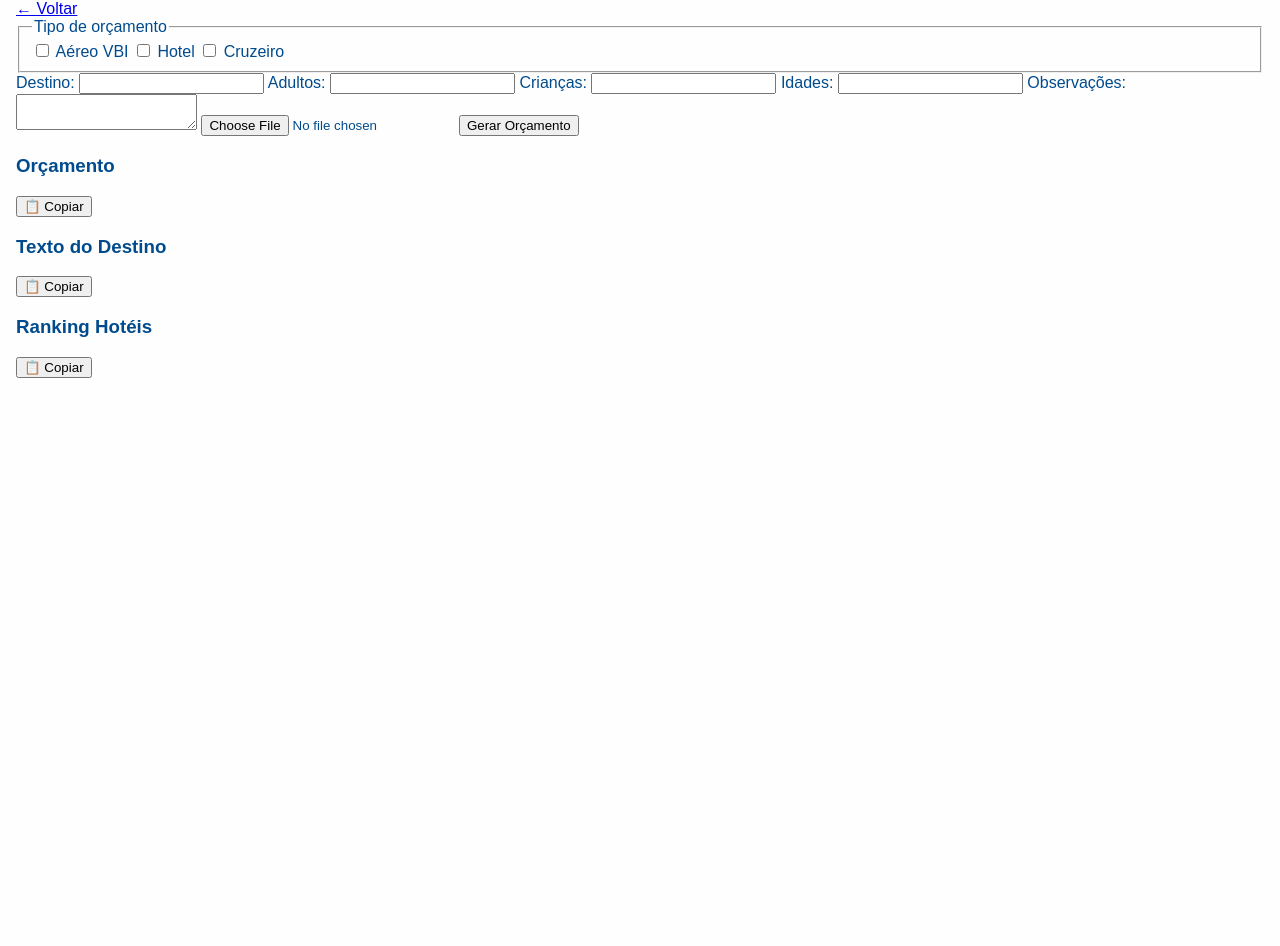
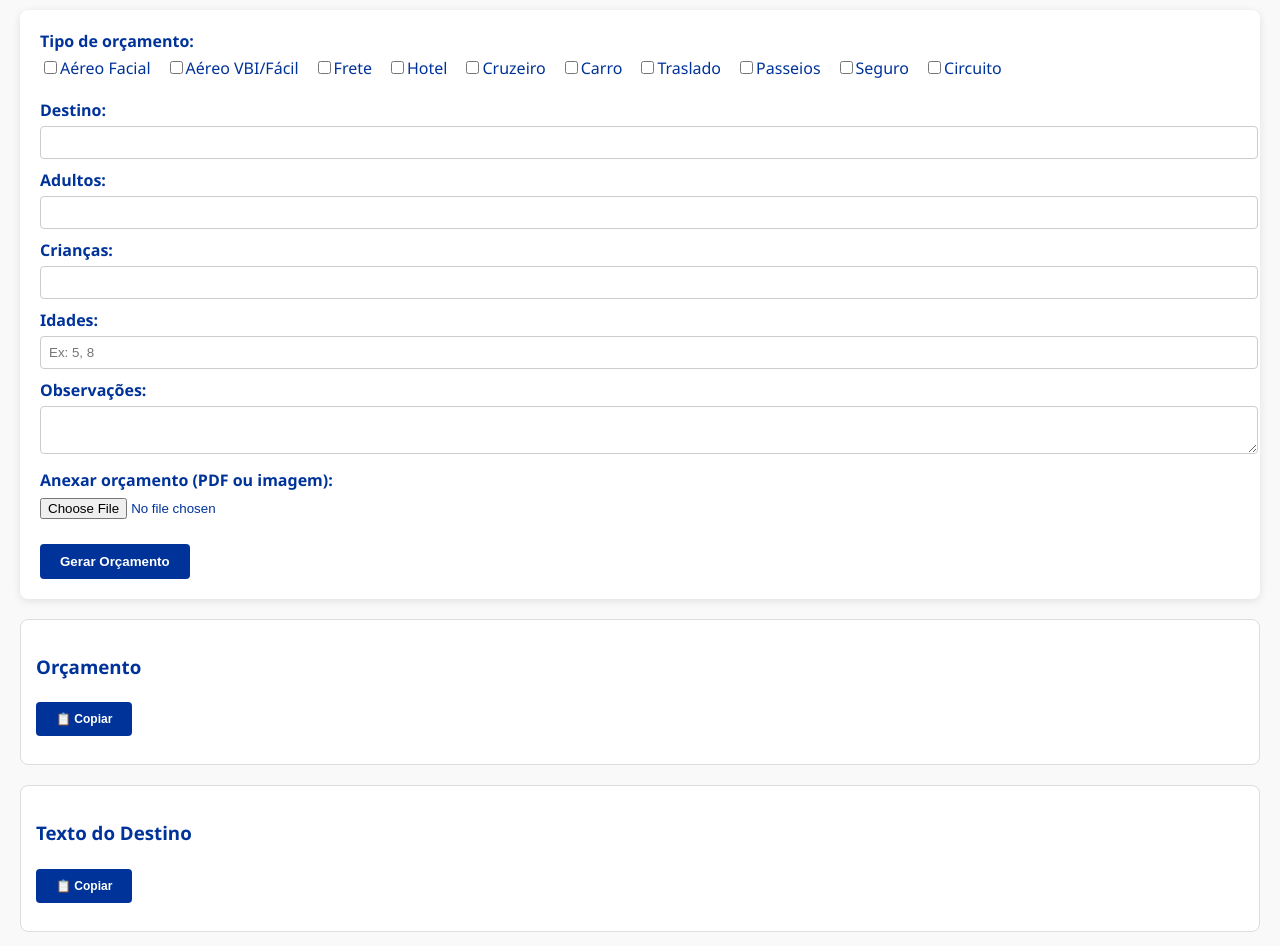
Before and after one commit to alessandrodiazrodrigues/cvc-itaqua-novo, a plain HTML site: page orcamentos.html in a window 1280 px wide. Shown: the part 96-1042 px from the top of the page. Before the commit the page ends 800 px from the top, so only its background shows below. Drawn offline with Linux system fonts and the light colour scheme.

Commit message:
orcamentos.html

```diff
--- a/orcamentos.html
+++ b/orcamentos.html
@@ -1,42 +1,158 @@
 <!DOCTYPE html>
-<html lang="pt-br">
+<html lang="pt-BR">
 <head>
-  <meta charset="UTF-8">
-  <meta name="viewport" content="width=device-width, initial-scale=1.0">
-  <title>Gerar Orçamento - CVC Itaqua</title>
-  <link rel="stylesheet" href="style.css">
+  <meta charset="UTF-8" />
+  <meta name="viewport" content="width=device-width, initial-scale=1.0" />
+  <title>Geração de Orçamento com IA</title>
+  <style>
+    body {
+      font-family: 'Segoe UI', sans-serif;
+      background-color: #f9f9f9;
+      margin: 0;
+      padding: 20px;
+      color: #003399;
+    }
+    h1 {
+      color: #003399;
+    }
+    form {
+      background-color: #fff;
+      padding: 20px;
+      border-radius: 8px;
+      box-shadow: 0 2px 8px rgba(0,0,0,0.1);
+      margin-bottom: 20px;
+    }
+    .form-section {
+      margin-bottom: 15px;
+    }
+    label {
+      font-weight: bold;
+      display: block;
+      margin-bottom: 5px;
+    }
+    input[type="text"],
+    input[type="number"],
+    textarea,
+    select {
+      width: 100%;
+      padding: 8px;
+      margin-bottom: 10px;
+      border: 1px solid #ccc;
+      border-radius: 4px;
+    }
+    input[type="file"] {
+      margin-bottom: 10px;
+    }
+    .checkbox-group {
+      display: flex;
+      flex-wrap: wrap;
+      gap: 15px;
+    }
+    .checkbox-group label {
+      display: flex;
+      align-items: center;
+      font-weight: normal;
+    }
+    .output-section {
+      background: #fff;
+      padding: 15px;
+      margin-top: 20px;
+      border: 1px solid #ddd;
+      border-radius: 8px;
+    }
+    button {
+      padding: 10px 20px;
+      background-color: #003399;
+      color: #fff;
+      border: none;
+      border-radius: 4px;
+      cursor: pointer;
+      font-weight: bold;
+    }
+    button:hover {
+      background-color: #002277;
+    }
+    .copiar {
+      font-size: 12px;
+      margin-top: 5px;
+    }
+  </style>
 </head>
 <body>
-  <header>
-    <h1>Geração de Orçamento com IA</h1>
-    <a href="index.html">← Voltar</a>
-  </header>
-  <main>
-    <form id="orcamentoForm">
-      <fieldset>
-        <legend>Tipo de orçamento</legend>
-        <label><input type="checkbox" name="tipo" value="aereo_vbi"> Aéreo VBI</label>
-        <label><input type="checkbox" name="tipo" value="hotel"> Hotel</label>
-        <label><input type="checkbox" name="tipo" value="cruzeiro"> Cruzeiro</label>
-      </fieldset>
+  <h1>Geração de Orçamento com IA</h1>
+
+  <form onsubmit="gerarOrcamento(); return false;">
+    <div class="form-section">
+      <label>Tipo de orçamento:</label>
+      <div class="checkbox-group">
+        <label><input type="checkbox" name="tipo" value="Aéreo Facial"> Aéreo Facial</label>
+        <label><input type="checkbox" name="tipo" value="Aéreo VBI/Fácil"> Aéreo VBI/Fácil</label>
+        <label><input type="checkbox" name="tipo" value="Frete"> Frete</label>
+        <label><input type="checkbox" name="tipo" value="Hotel"> Hotel</label>
+        <label><input type="checkbox" name="tipo" value="Cruzeiro"> Cruzeiro</label>
+        <label><input type="checkbox" name="tipo" value="Carro"> Carro</label>
+        <label><input type="checkbox" name="tipo" value="Traslado"> Traslado</label>
+        <label><input type="checkbox" name="tipo" value="Passeios"> Passeios</label>
+        <label><input type="checkbox" name="tipo" value="Seguro"> Seguro</label>
+        <label><input type="checkbox" name="tipo" value="Circuito"> Circuito</label>
+      </div>
+    </div>
+
+    <div class="form-section">
       <label>Destino:</label>
-      <input type="text" name="destino">
+      <input type="text" id="destino" required />
       <label>Adultos:</label>
-      <input type="number" name="adultos">
+      <input type="number" id="adultos" required />
       <label>Crianças:</label>
-      <input type="number" name="criancas">
+      <input type="number" id="criancas" />
       <label>Idades:</label>
-      <input type="text" name="idades_criancas">
+      <input type="text" id="idades" placeholder="Ex: 5, 8" />
       <label>Observações:</label>
-      <textarea name="observacoes"></textarea>
-      <input type="file" accept="image/*,.pdf">
-      <button type="submit">Gerar Orçamento</button>
-    </form>
-    <section id="resultados">
-      <h3>Orçamento</h3><pre id="orcamentoIA"></pre><button onclick="copiar('orcamentoIA')">📋 Copiar</button>
-      <h3>Texto do Destino</h3><pre id="textoDestino"></pre><button onclick="copiar('textoDestino')">📋 Copiar</button>
-      <h3>Ranking Hotéis</h3><pre id="rankingHoteis"></pre><button onclick="copiar('rankingHoteis')">📋 Copiar</button>
-    </section>
-  </main>
+      <textarea id="observacoes"></textarea>
+      <label>Anexar orçamento (PDF ou imagem):</label>
+      <input type="file" id="arquivo" accept=".pdf,.png,.jpg,.jpeg" />
+    </div>
+
+    <button type="submit">Gerar Orçamento</button>
+  </form>
+
+  <div class="output-section">
+    <h3>Orçamento</h3>
+    <button class="copiar" onclick="copiarTexto('orcamentoIA')">📋 Copiar</button>
+    <pre id="orcamentoIA"></pre>
+  </div>
+
+  <div class="output-section">
+    <h3>Texto do Destino</h3>
+    <button class="copiar" onclick="copiarTexto('destinoIA')">📋 Copiar</button>
+    <pre id="destinoIA"></pre>
+  </div>
+
+  <div class="output-section">
+    <h3>Ranking Hotéis</h3>
+    <button class="copiar" onclick="copiarTexto('rankingIA')">📋 Copiar</button>
+    <pre id="rankingIA"></pre>
+  </div>
+
+  <script>
+    function copiarTexto(id) {
+      const texto = document.getElementById(id).innerText;
+      navigator.clipboard.writeText(texto);
+    }
+
+    async function gerarOrcamento() {
+      const tipo = Array.from(document.querySelectorAll('input[name="tipo"]:checked')).map(e => e.value).join(", ");
+      const destino = document.getElementById("destino").value;
+      const adultos = document.getElementById("adultos").value;
+      const criancas = document.getElementById("criancas").value;
+      const idades = document.getElementById("idades").value;
+      const observacoes = document.getElementById("observacoes").value;
+
+      // Aqui entra a chamada à IA (OpenAI ou outro backend)
+      document.getElementById("orcamentoIA").innerText = "(IA ainda não integrada)";
+      document.getElementById("destinoIA").innerText = "(IA ainda não integrada)";
+      document.getElementById("rankingIA").innerText = "(IA ainda não integrada)";
+    }
+  </script>
 </body>
 </html>
```
